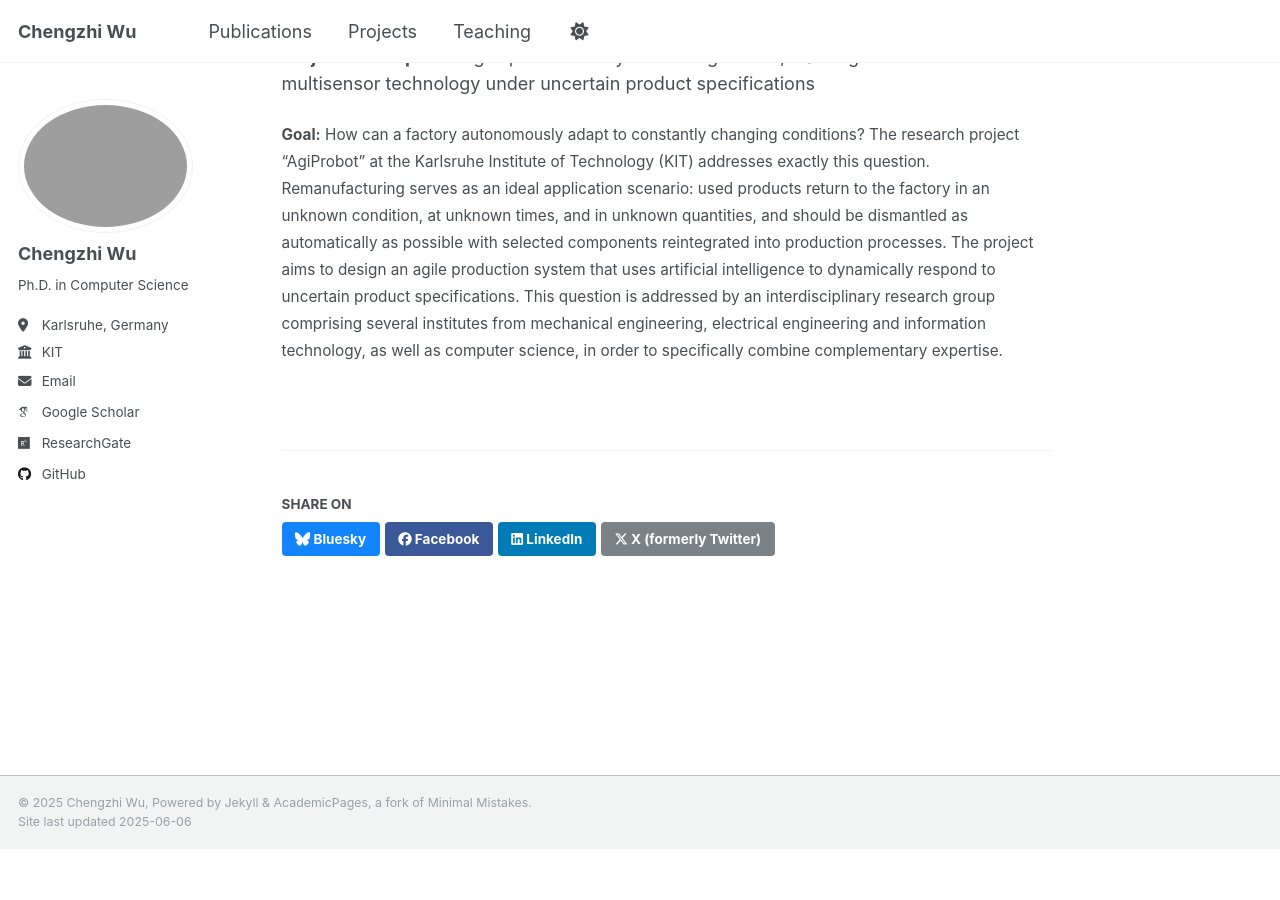
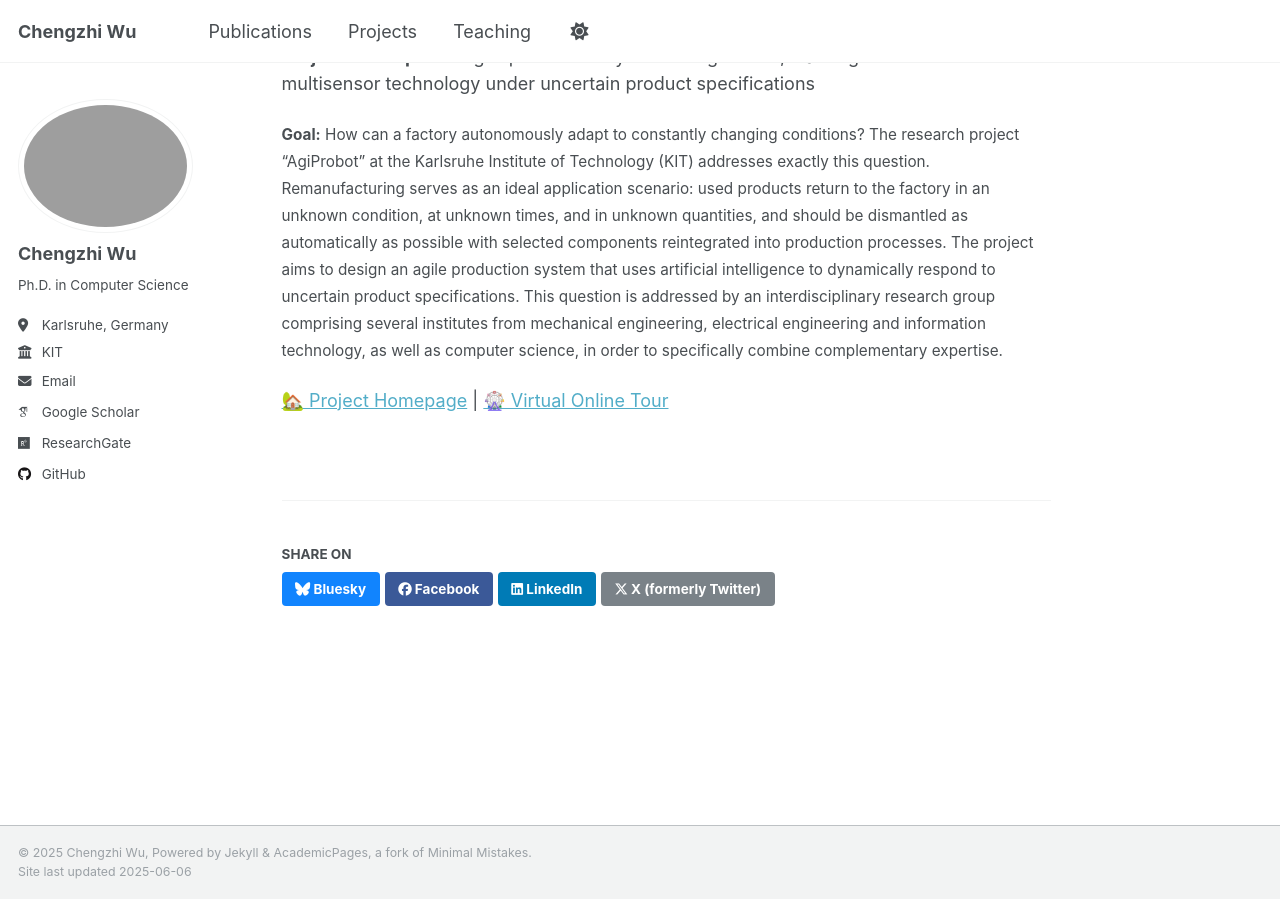
Before and after one commit to stevenczwu/stevenczwu.github.io, a Jekyll site: the page built from _projects/AgiProbot.md, in a window 1280 px wide and 900 px high, scrolled down 1144 px. Built offline with Jekyll 4.4.1, drawn with Linux system fonts in a browser that asks for light colours; some web fonts are replaced; before the commit the page ends 1993 px from its top, so only the background shows below that.

Commit message:
update Agiprobot

```diff
--- a/_projects/AgiProbot.md
+++ b/_projects/AgiProbot.md
@@ -29,3 +29,5 @@ Agile production system using mobile, learning robots with multisensor technolog
 <b>Goal:</b>
 How can a factory autonomously adapt to constantly changing conditions? The research project "AgiProbot" at the Karlsruhe Institute of Technology (KIT) addresses exactly this question. Remanufacturing serves as an ideal application scenario: used products return to the factory in an unknown condition, at unknown times, and in unknown quantities, and should be dismantled as automatically as possible with selected components reintegrated into production processes. The project aims to design an agile production system that uses artificial intelligence to dynamically respond to uncertain product specifications. This question is addressed by an interdisciplinary research group comprising several institutes from mechanical engineering, electrical engineering and information technology, as well as computer science, in order to specifically combine complementary expertise.
 </span>
+
+<p><a href="https://www.wbk.kit.edu/wbkintern/Forschung/Projekte/AgiProbot/index.php">🏡 Project Homepage</a> | <a href="https://www.wbk.kit.edu/wbkintern/Forschung/Projekte/AgiProbot/Tour/index.htm">🎡 Virtual Online Tour</a></p>
```
Also changed, not shown: images/projects/AgiProbot_0.png.
